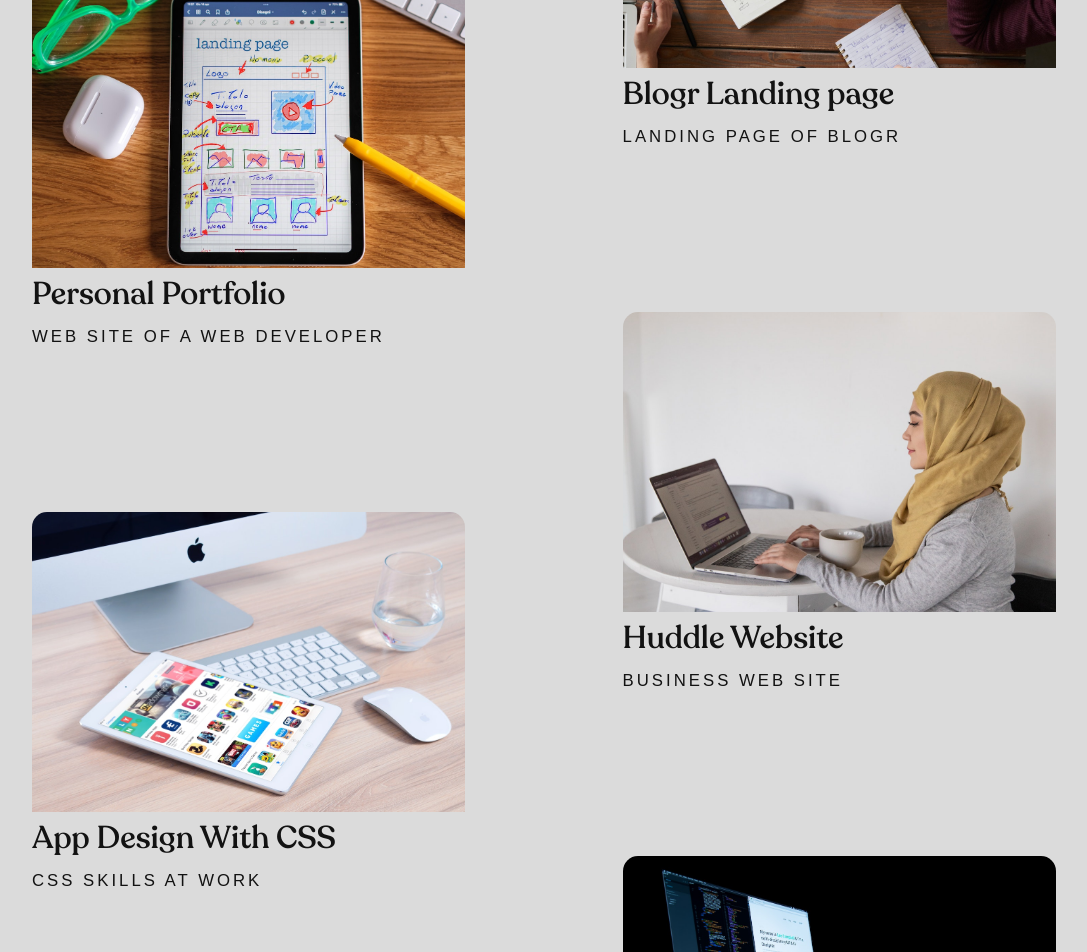
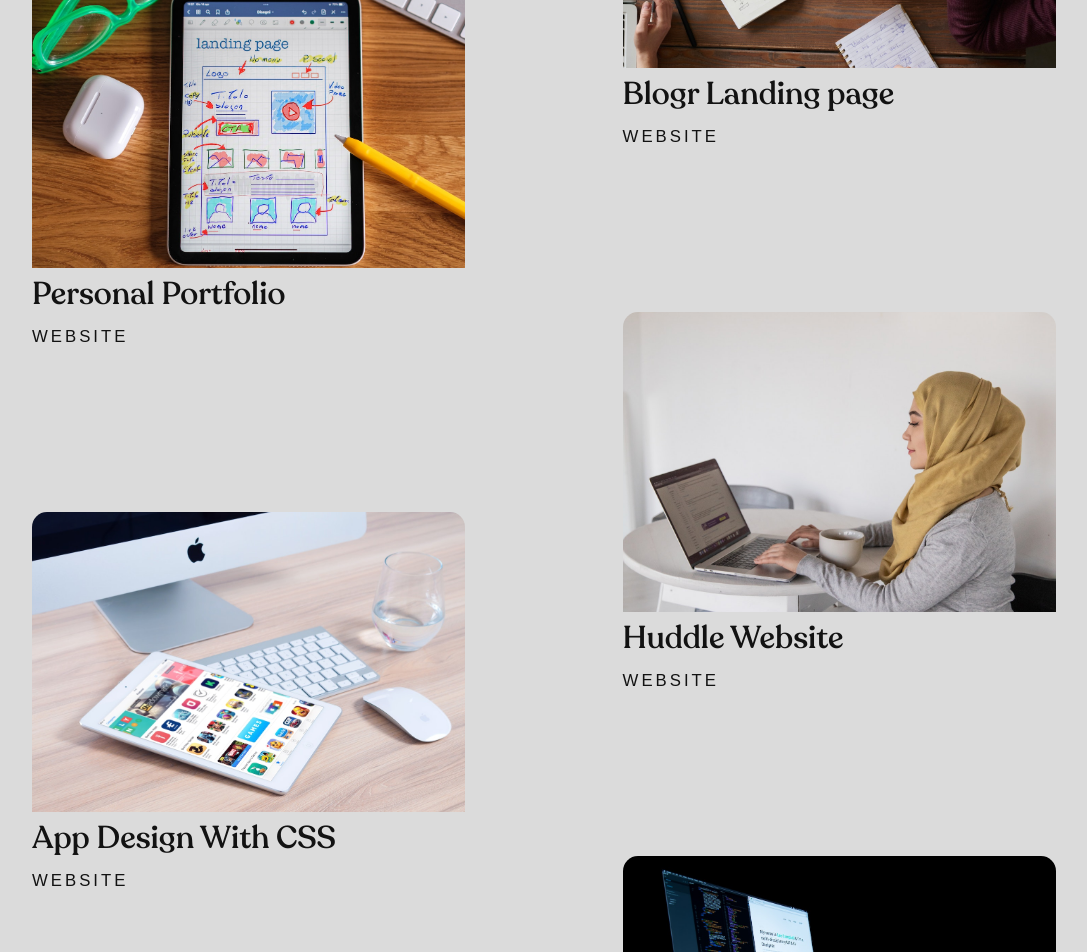
Before and after one commit to wyasyn/final-portfolio, a React (Create React App) app: page /portfolio in a window 1280 px wide. Shown: the part 500-1452 px from the top of the page, without its empty margins (96-1183 px from the left). Built offline with nearby package versions, Linux system fonts and the light colour scheme.

Commit message:
changed description

```diff
--- a/src/constants/HomeProjects.js
+++ b/src/constants/HomeProjects.js
@@ -1,25 +1,25 @@
 export const HomeProjects = [
     {
         title: "Personal Portfolio",
-        description: "my personal site",
+        description: "website",
         img: "img/landing-page.jpg",
         url: "https://yasyn.netlify.app",
     },
     {
-        title: "Blogr Landing page",
-        description: "business web site",
+        title: "Blogr Home page",
+        description: "website",
         img: "img/blogr.jpg",
         url: "https://blogr256.netlify.app/",
     },
     {
-        title: "App Design With CSS",
-        description: "css skills show off",
+        title: "CSS Master",
+        description: "website",
         img: "img/app.jpg",
         url: "https://cerulean-scone-e8159c.netlify.app/",
     },
     {
         title: "Huddle Website",
-        description: "grid experience shown",
+        description: "website",
         img: "img/hudle.jpg",
         url: "https://huddle256.netlify.app/",
     },
--- a/src/constants/Projects.js
+++ b/src/constants/Projects.js
@@ -1,61 +1,61 @@
 export const Projects = [
     {
         title: "Personal Portfolio",
-        description: "web site of a web developer",
+        description: "website",
         img: "img/landing-page.jpg",
         url: "https://yasyn.netlify.app",
     },
     {
         title: "Blogr Landing page",
-        description: "landing page of Blogr",
+        description: "website",
         img: "img/blogr.jpg",
         url: "https://blogr256.netlify.app/",
     },
     {
         title: "App Design With CSS",
-        description: "css skills at work",
+        description: "website",
         img: "img/app.jpg",
         url: "https://cerulean-scone-e8159c.netlify.app/",
     },
     {
         title: "Huddle Website",
-        description: "business web site",
+        description: "website",
         img: "img/hudle.jpg",
         url: "https://huddle256.netlify.app/",
     },
     {
         title: "LoopStudio Website",
-        description: "sport site for the game",
+        description: "website",
         img: "img/loopstudio.jpg",
         url: "https://loopstudio256.netlify.app/",
     },
     {
         title: "Drop Down Menu",
-        description: "blog page",
+        description: "website",
         img: "img/dropdown.jpg",
         url: "https://dropdownmenu256.netlify.app/",
     },
     {
         title: "Restaurant Website",
-        description: "Delicious food available",
+        description: "website",
         img: "img/restaurant.jpg",
         url: "https://zingy-conkies-89afef.netlify.app/",
     },
     {
         title: "Calculator App",
-        description: "showing off my js skills",
+        description: "website",
         img: "img/calc.jpg",
         url: "https://bright-kringle-80b9cd.netlify.app/",
     },
     {
         title: "Insure Website",
-        description: "business site for the game",
+        description: "website",
         img: "img/insure.jpg",
         url: "https://mellow-croissant-797345.netlify.app/",
     },
     {
         title: "News Website",
-        description: "grid skills at work",
+        description: "website",
         img: "img/news.jpg",
         url: "https://rad-horse-8a9982.netlify.app/",
     },
```
